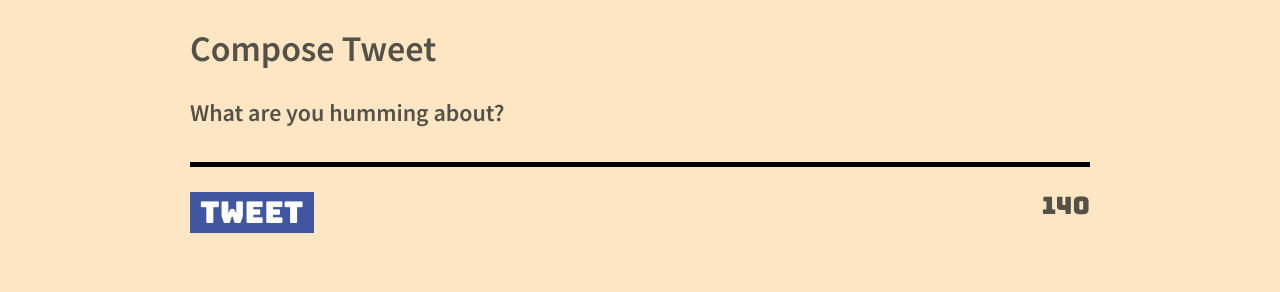
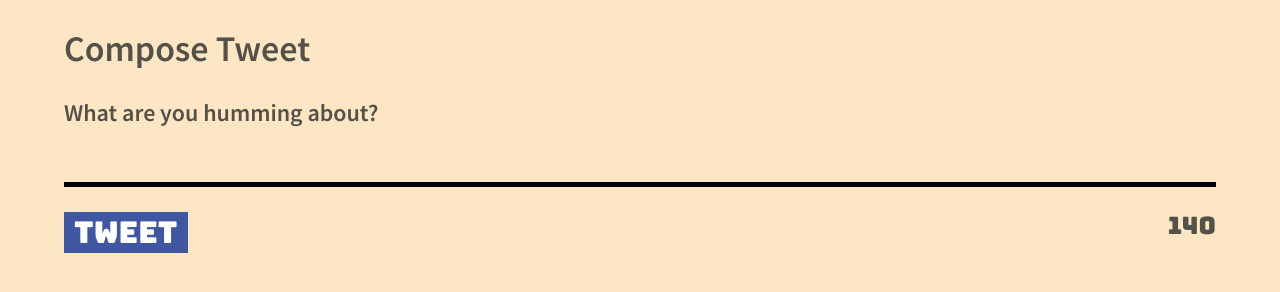
Before and after one commit to EavanK/tweeter, a website: page public/index.html in a window 1280 px wide. Shown: the part 502-794 px from the top of the page. Drawn offline with nearby package versions, Linux system fonts and the light colour scheme.

Commit message:
Fix texarea width and height

```diff
--- a/public/styles/new-tweet.css
+++ b/public/styles/new-tweet.css
@@ -1,6 +1,6 @@
 textarea {
-  width: 900px;
-  height: 40px;
+  width: 90vw;
+  height: 60px;
   background-color: #fce6c3;
   border: none;
   resize: none;
```
